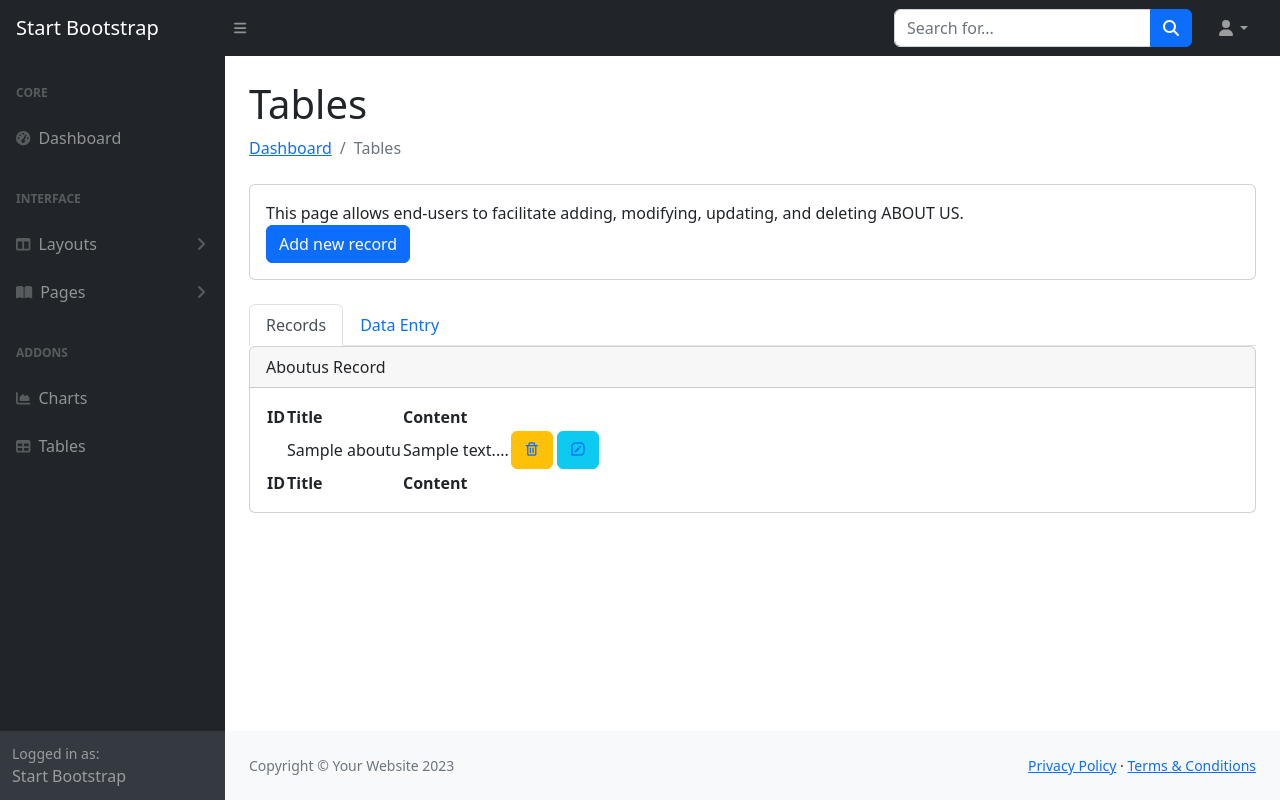
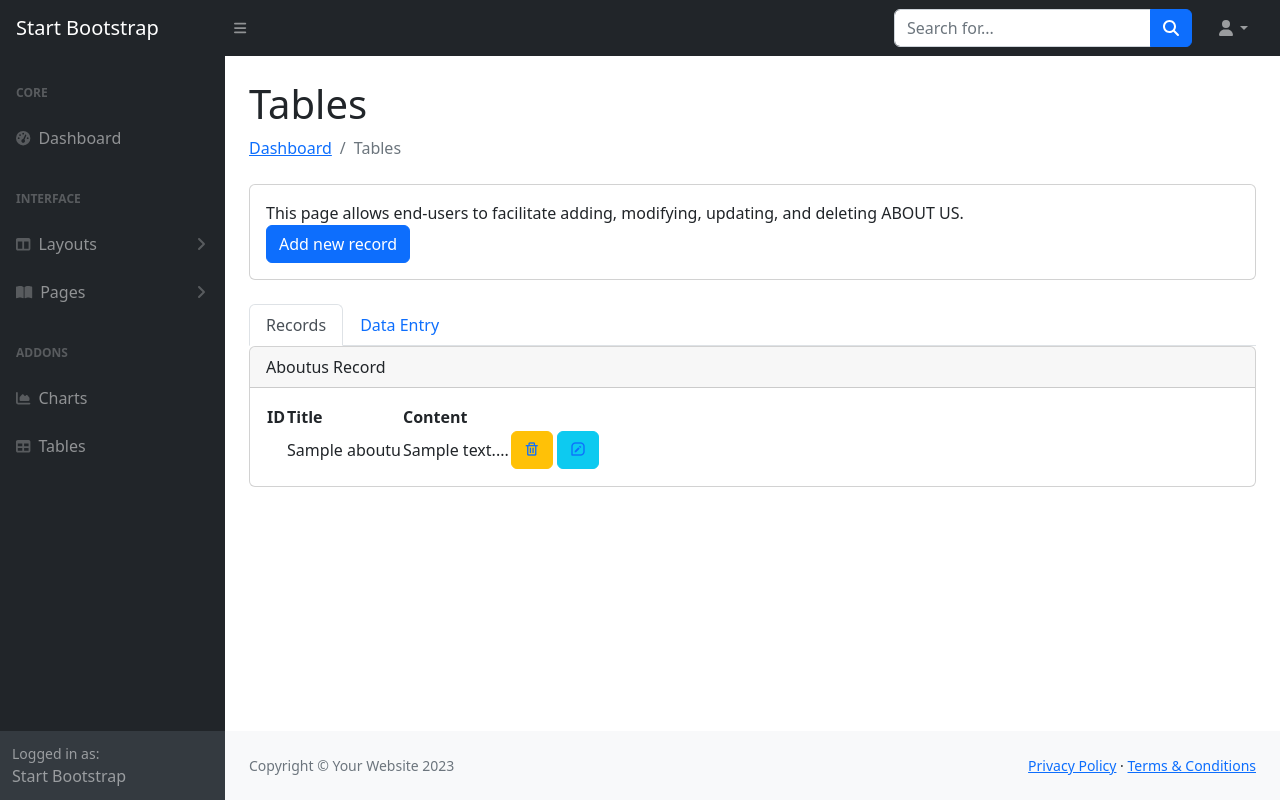
Before and after one commit to anne0419/aboutus, a PHP site: page /aboutus.php in a window 1280 px wide. Run offline with PHP 8.4, Linux system fonts and the light colour scheme; tables that the repository leaves empty or names only in its code hold one stand-in row (values such as "Sample post"); data that the repository does not hold is empty; some libraries are stand-ins or nearby versions.

Commit message:
Add files via upload

```diff
--- a/itelect_Valdez/aboutus.php
+++ b/itelect_Valdez/aboutus.php
@@ -10,11 +10,15 @@ if (isset($_GET['editid'])) {
         $stmtSel->execute($selData);
 
         $rowSel = $stmtSel->fetch();
-        $titulo = $rowSel[1];
-        $laman = $rowSel[2];
+        $titulo = ($rowSel[1]);
+        $laman = ($rowSel[2]);
     } catch (\Throwable $th) {
         //throw $th;
     }
+}
+else{
+    $titulo="";
+    $laman ="";
 }
 ?>
 
@@ -71,6 +75,8 @@ if (isset($_GET['editid'])) {
                             type="button" role="tab" aria-controls="data-tab-pane" aria-selected="false">Data Entry</button>
                     </li>
                 </ul>
+
+                <!--Tab Panels-->
                 <div class="tab-content" id="myTabContent">
                     <!--Table-->
                     <div class="tab-pane fade show active" id="home-tab-pane" role="tabpanel" aria-labelledby="home-tab"
@@ -89,13 +95,6 @@ if (isset($_GET['editid'])) {
                                             <th>Content</th>
                                         </tr>
                                     </thead>
-                                    <tfoot>
-                                        <tr>
-                                            <th>ID</th>
-                                            <th>Title</th>
-                                            <th>Content</th>
-                                        </tr>
-                                    </tfoot>
                                     <tbody>
                                         <?php
                                         $sqlAbout = "SELECT * FROM aboutus";
@@ -141,7 +140,7 @@ if (isset($_GET['editid'])) {
                             <div class="mb-3">
                                 <label for="txtTitle" class="form-label">Title:</label>
                                 <input type="text" class="form-control" name="txtTitle" id="txtTitle" required
-                                    value='<?php echo htmlspecialchars($titulo); ?>'>
+                                value='<?php echo htmlspecialchars($titulo); ?>'>
                             </div>
 
                             <div class="mb-3">
--- a/itelect_Valdez/save_about.php
+++ b/itelect_Valdez/save_about.php
@@ -13,6 +13,7 @@ if (isset($_GET['delid'])) {
         echo $th->getMessage();
     }
 }
+
 if (isset($_POST['txtTitle'])) {
     if (isset($_POST['txtTitle'])) {
     $title = htmlspecialchars(trim($_POST['txtTitle']));
@@ -30,6 +31,5 @@ if (isset($_POST['txtTitle'])) {
     } catch (PDOException $th) {
         echo $th->getMessage();
     }
-
 }
 ?>
```
